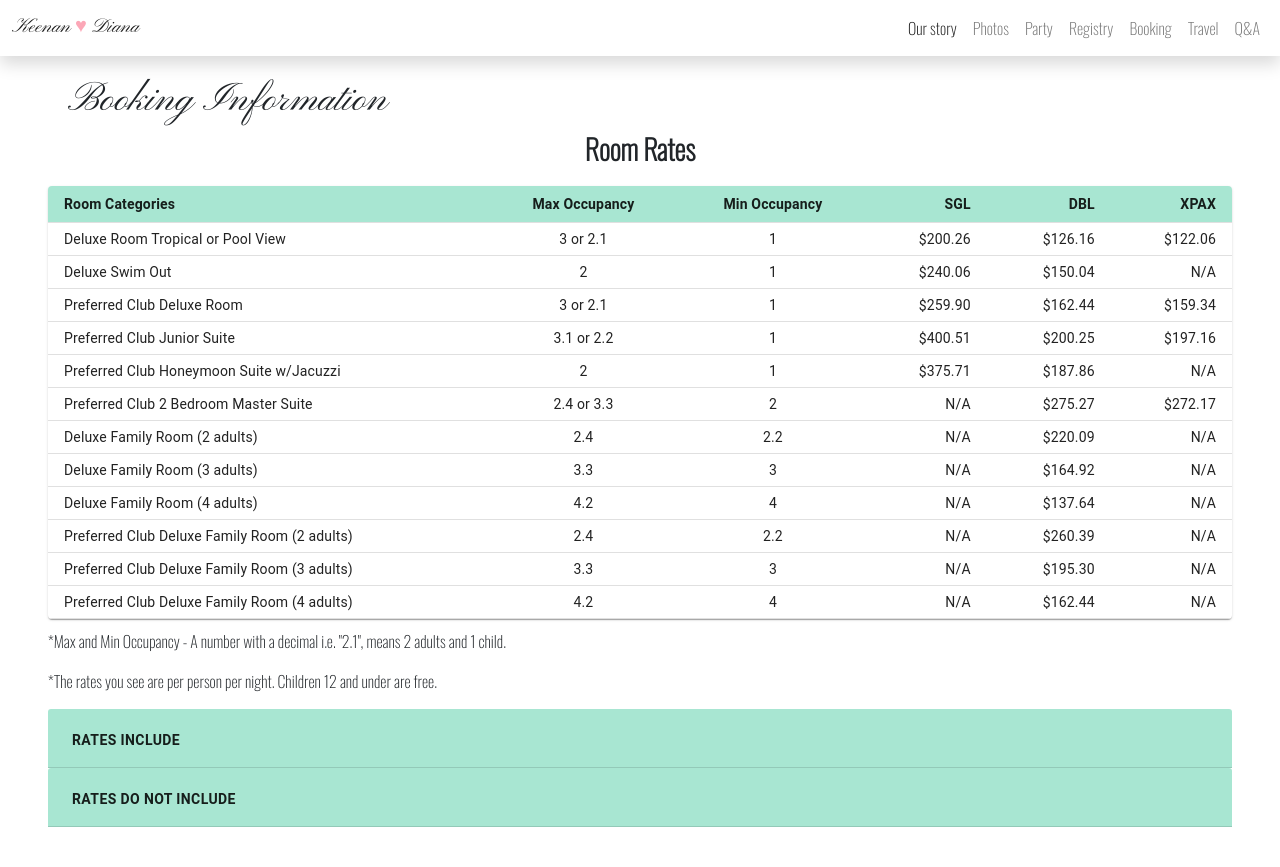
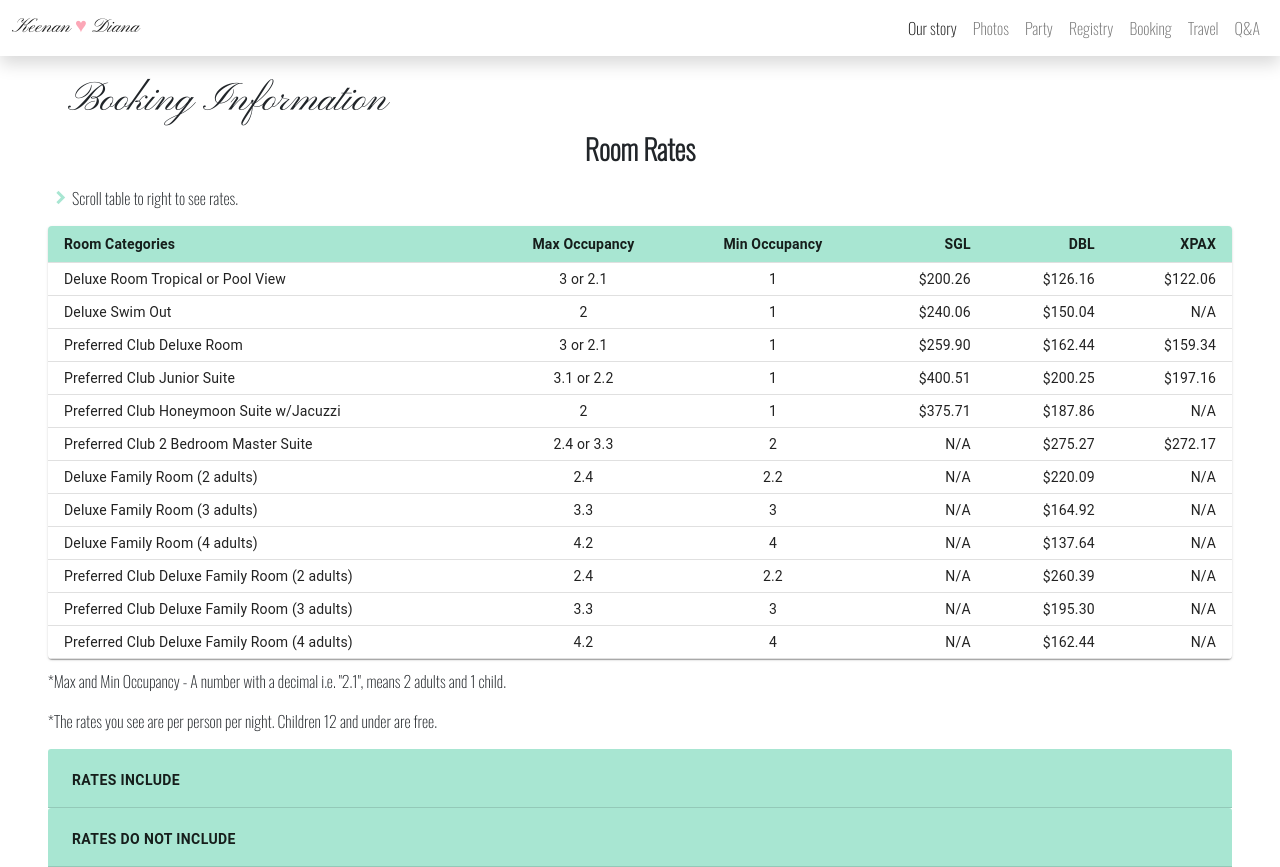
Before and after one commit to keenan560/wedding-website, a React (Create React App) app in the folder wedding-website/: page /booking in a window 1280 px wide. Before the commit the page ends 827 px from the top, so only its background shows below. Built offline with nearby package versions, Linux system fonts and the light colour scheme.

Commit message:
fixed spelling on questions page, added arrow for table when screen is movile on rates page

```diff
--- a/wedding-website/package.json
+++ b/wedding-website/package.json
@@ -4,6 +4,8 @@
   "private": true,
   "dependencies": {
     "@material-ui/core": "^4.12.3",
+    "@mui/icons-material": "^5.0.4",
+    "@mui/material": "^5.0.4",
     "@testing-library/jest-dom": "^5.11.4",
     "@testing-library/react": "^11.1.0",
     "@testing-library/user-event": "^12.1.10",
--- a/wedding-website/public/index.html
+++ b/wedding-website/public/index.html
@@ -33,6 +33,10 @@
     <link
       rel="stylesheet"
       href="https://cdnjs.cloudflare.com/ajax/libs/animate.css/4.1.1/animate.min.css"
+    />
+    <link
+      rel="stylesheet"
+      href="https://fonts.googleapis.com/icon?family=Material+Icons"
     />
     <title>Keenan & Diana</title>
   </head>
@@ -72,7 +76,7 @@
     ></script>
 
     <script
-      src="https://www.paypal.com/sdk/js?client-id=AcAN_92XIlQtRPs8T-68WzC_TcodWPS4biX0Og44AKbINg4Kgz01O48yx2kDa8Z1GnHxURHHlgXr-FUo&enable-funding=venmo&currency=USD"
+      src="https://www.paypal.com/sdk/js?client-id=AYVl-IHaY7eEmbX1lCybJ4rTRDRj4fpTfW0-XJACnaLacGy2Ar-xOgw_elUkXEHAZbCnn7lSC_7LRFEi&enable-funding=venmo&currency=USD"
       data-sdk-integration-source="button-factory"
     ></script>
   </body>
--- a/wedding-website/src/components/Booking.css
+++ b/wedding-website/src/components/Booking.css
@@ -25,3 +25,68 @@
 .booking__disclaimer {
   margin-top: 10px;
 }
+
+#table__arrow {
+  color: #a8e6d2;
+  font-weight: bolder;
+  display: none;
+}
+
+.arrow__container {
+  display: none;
+  display: flex;
+  justify-content: start;
+}
+
+.arrow__container > p {
+  display: none;
+}
+/* media queries */
+
+@media only screen and (min-device-width: 375px) and (max-device-width: 812px) {
+  #table__arrow {
+    color: #a8e6d2;
+    font-weight: bolder;
+    display: table-caption;
+  }
+
+  .arrow__container > p {
+    display: unset;
+  }
+}
+
+@media only screen and (min-device-width: 320px) and (max-device-width: 568px) and (-webkit-min-device-pixel-ratio: 2) {
+  #table__arrow {
+    color: #a8e6d2;
+    font-weight: bolder;
+    display: table-caption;
+  }
+  .arrow__container > p {
+    display: unset;
+  }
+}
+
+/* iPad 1, 2, Mini and Air */
+
+@media only screen and (min-device-width: 768px) and (max-device-width: 1024px) and (-webkit-min-device-pixel-ratio: 1) {
+  #table__arrow {
+    color: #a8e6d2;
+    font-weight: bolder;
+    display: table-caption;
+  }
+  .arrow__container > p {
+    display: unset;
+  }
+}
+
+/* Portrait and Landscape */
+@media only screen and (min-device-width: 834px) and (max-device-width: 1112px) and (-webkit-min-device-pixel-ratio: 2) {
+  #table__arrow {
+    color: #a8e6d2;
+    font-weight: bolder;
+    display: table-caption;
+  }
+  .arrow__container > p {
+    display: unset;
+  }
+}
--- a/wedding-website/src/components/Booking.js
+++ b/wedding-website/src/components/Booking.js
@@ -156,6 +156,13 @@ function Booking() {
     <div className="booking__container mx-5">
       <h1 className="booking__title">Booking Information</h1>
       <h3 className="booking__rates">Room Rates</h3>
+      <div className="arrow__container">
+        <span id="table__arrow" class="material-icons">
+          navigate_next
+        </span>
+        <p>Scroll table to right to see rates.</p>
+      </div>
+
       <TableContainer component={Paper}>
         <Table className="" size="small" aria-label="a dense table">
           <TableHead className="booking__tableHead">
@@ -204,7 +211,6 @@ function Booking() {
         *The rates you see are per person per night. Children 12 and under are
         free.
       </p>
-
       <div className="accordion" id="accordionExample">
         <div className="card">
           <div className="card-header" id="headingOne">
--- a/wedding-website/src/components/PayPal.js
+++ b/wedding-website/src/components/PayPal.js
@@ -1,6 +1,7 @@
 import React, { useEffect, useRef, useState } from "react";
 
 function PayPal() {
+  const [price, setPrice] = useState("");
   const paypal = useRef();
   useEffect(() => {
     window.paypal
@@ -29,8 +30,7 @@ function PayPal() {
       })
       .render(paypal.current);
   }, []);
-  const [price, setPrice] = useState(0);
-
+  console.log(price);
   return (
     <div
       className="paypal__container text-center"
--- a/wedding-website/src/components/Questions.js
+++ b/wedding-website/src/components/Questions.js
@@ -11,7 +11,7 @@ const questions = [
   {
     question: "Is the resort all inclusive?",
     answer:
-      "Yes the resort is all inclusive. Wedding guests do not have to worry about extra fees related to food, as it is included in the booking price.",
+      "Yes. The resort is all inclusive. Wedding guests do not have to worry about extra fees related to food, as it is included in the booking price.",
   },
   {
     question: "How can I iron my dress/suit the day of the wedding?",
@@ -22,16 +22,17 @@ const questions = [
     question:
       "Is there is a discount for wedding guests who want to stay at the resort?",
     answer:
-      "Yes there is a discount on room reservation for those who wish to stay at the resort. For the discount please email Arisquelemy Rosario at groups.drepc@dreamsresorts.com",
+      "Yes. There is a discount on room reservation for those who wish to stay at the resort. For the discount please email Arisquelmy Rosario at groups.drepc@dreamsresorts.com",
   },
   {
     question: "Does the resort provide babysitting services?",
-    answer: "Yes for an additional fee babysitting is available upon request.",
+    answer:
+      "Yes. For an additional fee, babysitting is available upon request.",
   },
   {
     question: "Can I choose to stay at a different resort/hotel?",
     answer:
-      "Yes you may choose to stay at a different resort/hotel. We ask that you let us know in advance in order to make proper accommodations such as a guest pass for the day of the wedding.",
+      "Yes. You may choose to stay at a different resort/hotel. We ask that you let us know in advance in order to make proper accommodations such as a guest pass for the day of the wedding.",
   },
   {
     question: "Is there a wedding registry?",
@@ -41,7 +42,7 @@ const questions = [
   {
     question: "What kind of weather should I be expecting in April?",
     answer:
-      "Being an island, the Dominican Republic is hot for most part year-round. April is not a part of the hurricane season there expect sunshine and heat.",
+      "Being an island, the Dominican Republic is hot for the most part year-round. April is not a part of the hurricane season. Therefore expect sunshine and heat.",
   },
   {
     question: "What is the website address to the resort?",
--- a/wedding-website/src/components/Registry.js
+++ b/wedding-website/src/components/Registry.js
@@ -11,11 +11,16 @@ function Registry() {
         <h1 className="registry__text">
           Although the thought of giving a gift counts, we'd really appreciate
           any donations to assist us for our honeymoon. Should you find it in
-          your heart to give please see the link below to our GoFundMe page.
+          your heart to give you can do so via the link below.
         </h1>
       </div>
 
-      <Button className="registry__donate" variant="outlined" color="default" href="/donate">
+      <Button
+        className="registry__donate"
+        variant="outlined"
+        color="default"
+        href="/donate"
+      >
         Donate
       </Button>
     </div>
```
Also changed, not shown: 1 other file (tests, documents, lock files or other folders).
